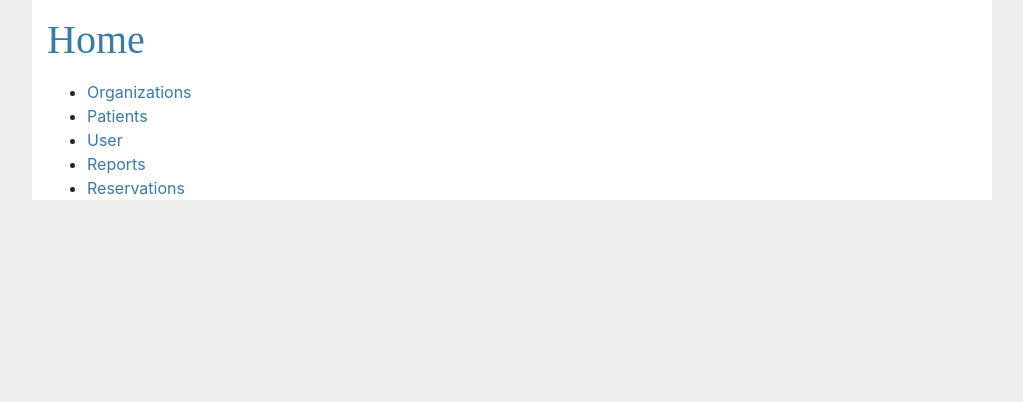
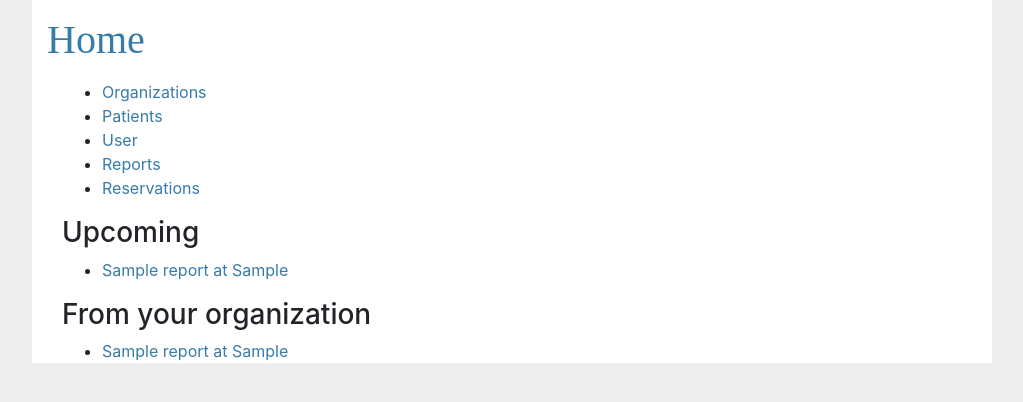
Before and after one commit to ehsundar/patients, a Flask app: page / in a window 1280 px wide. Shown: the part 56-458 px from the top of the page, without its empty margins (128-1151 px from the left). Run offline with Flask 2, Linux system fonts and the light colour scheme; the visitor is signed in with stand-in values (Sample User, id 1); a database or web service that is not in the repository returns one stand-in record (values such as "Sample title"); some libraries are stand-ins or nearby versions.

Commit message:
Reports from your org

```diff
--- a/patients/home/views.py
+++ b/patients/home/views.py
@@ -1,12 +1,19 @@
+from datetime import datetime
+
 from flask import (
-    Blueprint, render_template, url_for
+    Blueprint, render_template, url_for, g
 )
+
+from patients.db import get_db
 
 bp = Blueprint('home', __name__, url_prefix='')
 
 
 @bp.route('/', methods=('GET',))
 def index():
+    db = get_db()
+    cur = db.cursor()
+
     pages = [
         {'name': 'Organizations', 'url': url_for('org.index')},
         {'name': 'Patients', 'url': url_for('patient.index')},
@@ -14,4 +21,25 @@ def index():
         {'name': 'Reports', 'url': url_for('report.index')},
         {'name': 'Reservations', 'url': url_for('res.index')},
     ]
-    return render_template('home/index.html', pages=pages)
+
+    cur.execute(
+        'select report.id, p.name, r.start_t from report join patient p on p.id = report.patient join res r on r.id = report.res where r.start_t > timestamp %s limit 15',
+        (datetime.now(),),
+    )
+    reports = cur.fetchall()
+
+    cur.execute(
+        '''
+        select report.id, p.name, r.start_t from report
+        join patient p on p.id = report.patient join res r on r.id = report.res
+        where r.start_t > timestamp %s and report.creator_user in
+            (select username from users where org = %s)
+        order by r.start_t
+        limit 5
+        ''',
+        (datetime.now(), g.user.org),
+    )
+    reports_org = cur.fetchall()
+
+    cur.close()
+    return render_template('home/index.html', pages=pages, reports=reports, reports_org=reports_org)
--- a/patients/templates/home/index.html
+++ b/patients/templates/home/index.html
@@ -5,13 +5,35 @@
 {% endblock %}
 
 {% block content %}
-
+    <div class="col-6">
         <ul>
             {% for page in pages %}
                 <li>
-        <a href="{{ page.url }}">{{page.name}}</a>
+                    <a href="{{ page.url }}">{{ page.name }}</a>
                 </li>
             {% endfor %}
         </ul>
+    </div>
 
+    <div class="col-6">
+        <h3>Upcoming</h3>
+        <ul>
+            {% for report in reports %}
+                <li>
+                    <a href="{{ url_for('report.edit', pk=report.id) }}">{{ report.name }} at {{ report.start_t }}</a>
+                </li>
+            {% endfor %}
+        </ul>
+    </div>
+
+    <div class="col-6">
+        <h3>From your organization</h3>
+        <ul>
+            {% for report in reports_org %}
+                <li>
+                    <a href="{{ url_for('report.edit', pk=report.id) }}">{{ report.name }} at {{ report.start_t }}</a>
+                </li>
+            {% endfor %}
+        </ul>
+    </div>
 {% endblock %}
```
Lines whose indentation alone changed are shown as unchanged.
